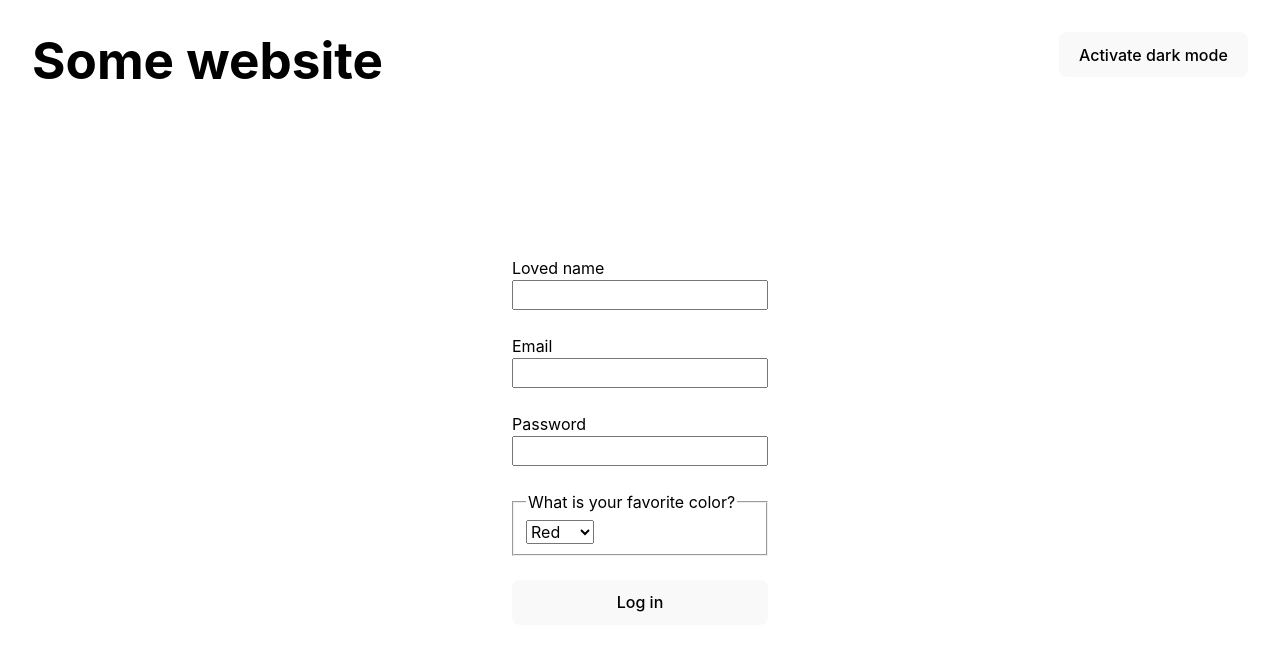
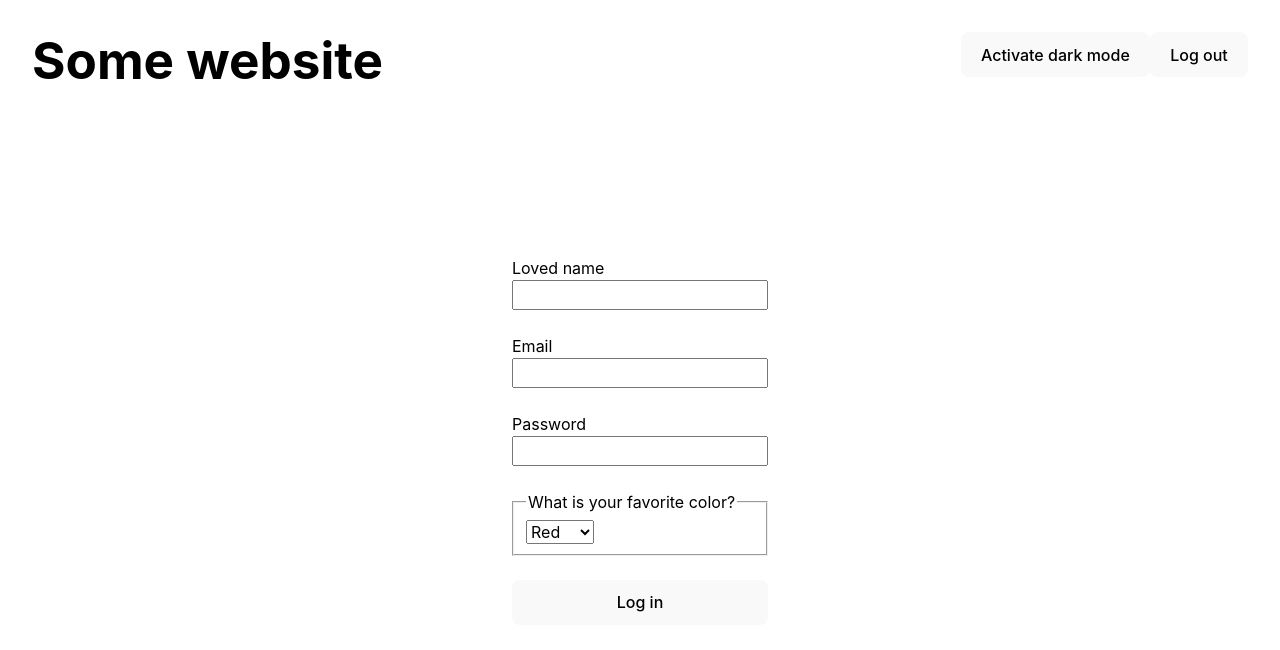
Before and after one commit to meegido/some-website, a React (Vite) app: page / in a window 1280 px wide. Shown: the top 650 px of the page. Built offline with nearby package versions, Linux system fonts and the light colour scheme.

Commit message:
logout user

```diff
--- a/src/components/form/login-form.jsx
+++ b/src/components/form/login-form.jsx
@@ -4,6 +4,7 @@
 import InputField from './input-field';
 
 const LoginForm = () => {
+  const navigate = useNavigate();
   // TBD: set option as theme color (lift up state)
   const [favouriteColor, setFavouriteColor] = React.useState('');
   const [user, setUser] = React.useState({
@@ -11,8 +12,6 @@
     email: '',
     password: '',
   });
-
-  const navigate = useNavigate();
 
   const handleChange = (event) => {
     const eventName = event.target.name;
--- a/src/components/header/header.jsx
+++ b/src/components/header/header.jsx
@@ -1,7 +1,15 @@
 import React from 'react';
 import styles from './header.module.css';
+import { useNavigate } from 'react-router-dom';
 
 function Header({ isDarkMode, handleToggle }) {
+  const navigate = useNavigate();
+
+  const handleLogout = () => {
+    window.localStorage.removeItem('user');
+    navigate('/');
+  };
+
   return (
     <header
       className={styles.wrapper}
@@ -22,6 +30,7 @@
           >
             {!isDarkMode ? 'Activate dark mode' : 'Deactivate dark mode'}
           </button>
+          <button onClick={handleLogout}>Log out</button>
         </div>
       </div>
     </header>
```
